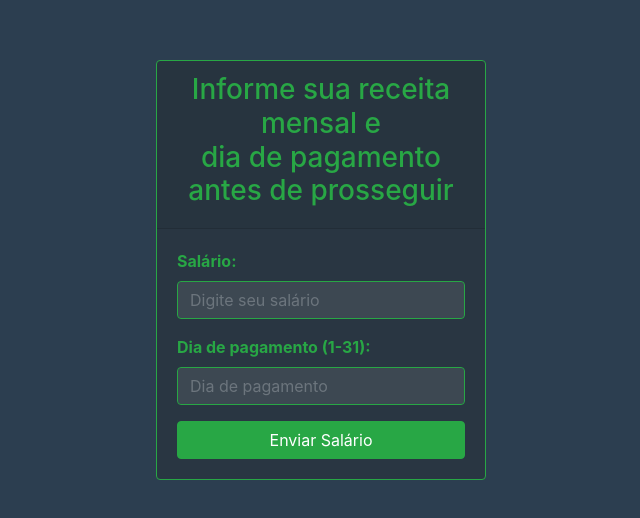
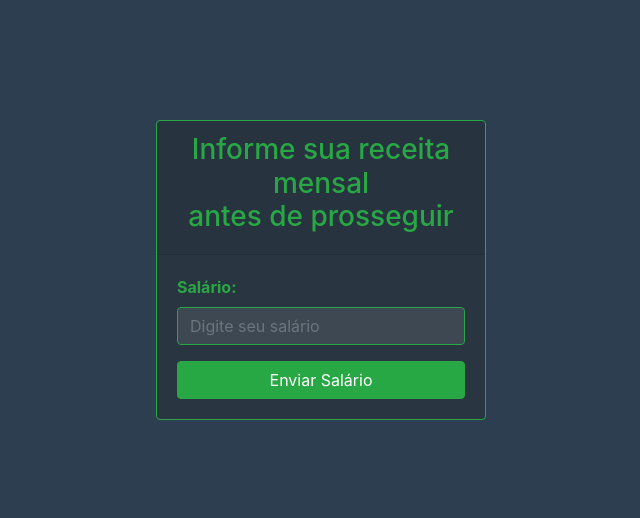
Before and after one commit to vini-fumagalli/front-end-controle-gastos, an Electron app: page src/update-salario.html in a window 830 px wide. Shown: the part 130-648 px from the top of the page, without its empty margins (94-734 px from the left). Drawn offline with nearby package versions, Linux system fonts and the light colour scheme.

Commit message:
feat (update-salario.html): retira input desnecessário

```diff
--- a/src/update-salario.html
+++ b/src/update-salario.html
@@ -93,17 +93,13 @@
         <div id="update-successful" class="alert alert-danger" style="display: none; text-align: center; background-color: #28a745; color: rgb(228, 228, 228); border-color: #2a7c3d;"><b>SALÁRIO REGISTRADO COM SUCESSO</b></div>
         <div class="card custom-card">
           <div class="card-header">
-            <h3 class="text-center">Informe sua receita mensal e<br /> dia de pagamento antes de prosseguir</h3>
+            <h3 class="text-center">Informe sua receita mensal<br />antes de prosseguir</h3>
           </div>
           <div class="card-body">
             <form onsubmit="event.preventDefault(); updateSalario();">
               <div class="form-group">
                 <label for="salary" class="label-salario">Salário:</label>
                 <input type="text" class="form-control custom-input" id="salary" placeholder="Digite seu salário" pattern="[0-9]+([\.,][0-9]+)?" title="Apenas números são aceitos neste campo">
-              </div>
-              <div class="form-group">
-                <label for="payDay" class="label-payday">Dia de pagamento (1-31):</label>
-                <input type="number" class="form-control custom-input" id="payDay" placeholder="Dia de pagamento" min="1" max="31">
               </div>
               <button type="submit" class="btn btn-primary btn-block custom-button">Enviar Salário</button>
             </form>
```
